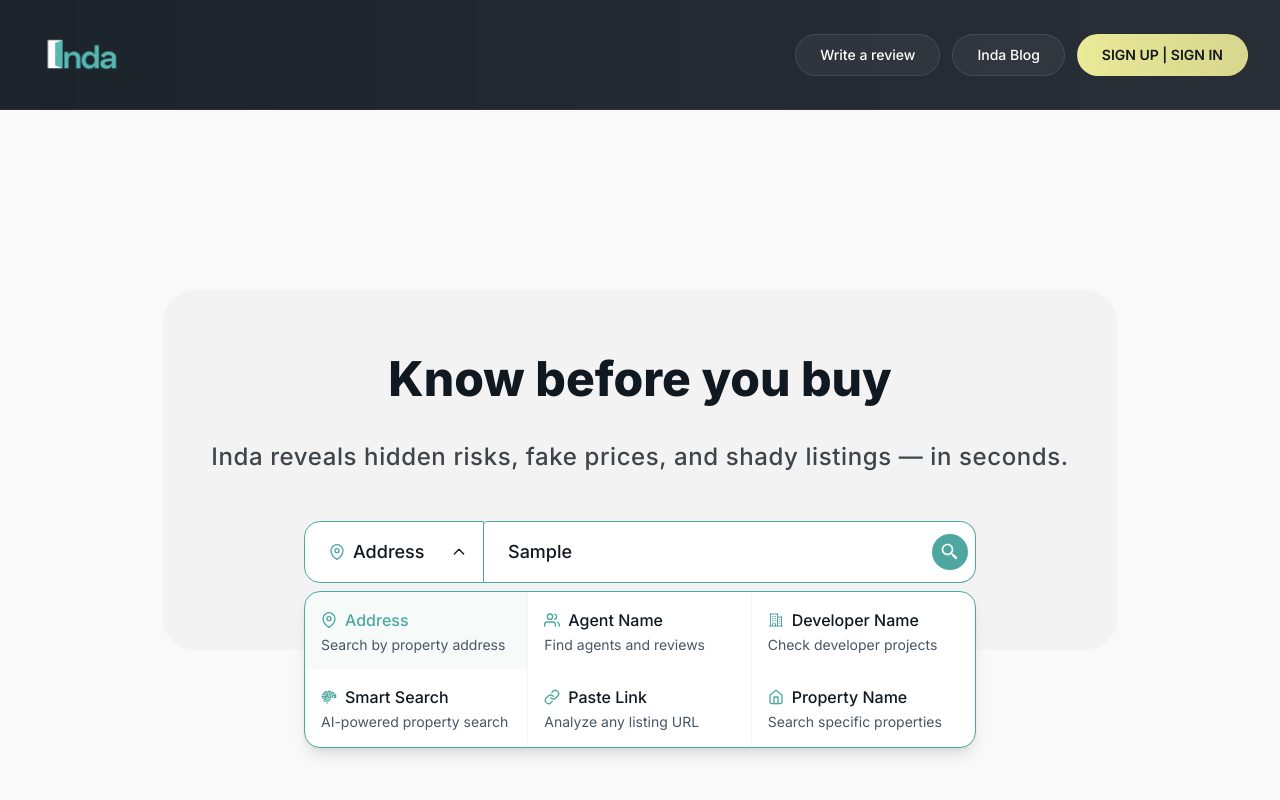
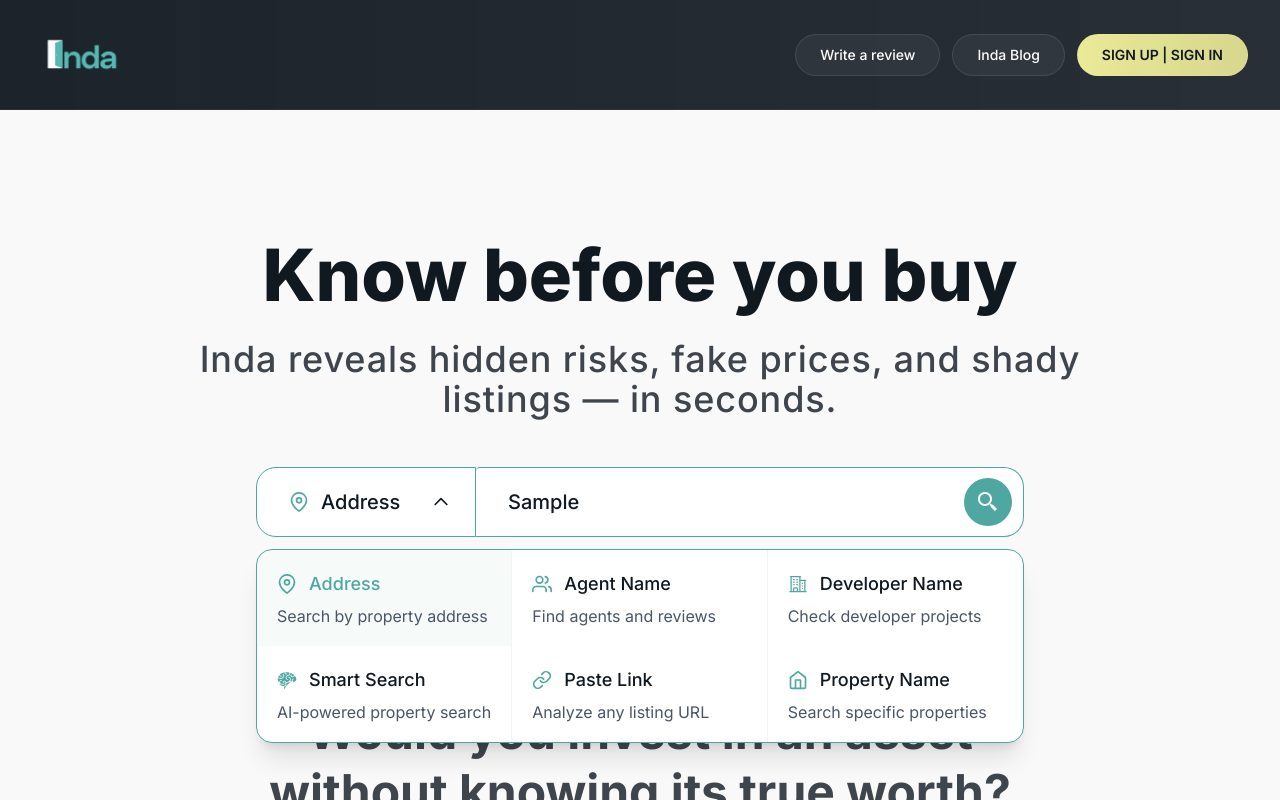
Before and after one commit to Inda-Realty-Limited/inda-home, a Next.js app: page / in a window 1280 px wide. Both pictures are taken after typing "Sample" into the empty fields and a click on the button "Address". Shown: the top 800 px of the page. Built offline with nearby package versions, Linux system fonts and the light colour scheme.

Commit message:
feat: update options in Signup component for improved clarity and consistency

```diff
--- a/src/views/auth/sign-up.tsx
+++ b/src/views/auth/sign-up.tsx
@@ -84,50 +84,62 @@
   }, []);
 
   const lookingToDoOptions = [
-    { value: "buy", label: "Buy a home to live in", icon: <FiHome /> },
-    { value: "invest", label: "Invest in Property", icon: <FiBriefcase /> },
-    { value: "agent", label: "I am an agent or developer", icon: <FiUser /> },
     {
-      value: "bank",
+      value: "Buy a home to live in",
+      label: "Buy a home to live in",
+      icon: <FiHome />,
+    },
+    {
+      value: "Invest in Property",
+      label: "Invest in Property",
+      icon: <FiBriefcase />,
+    },
+    {
+      value: "I am an agent or developer",
+      label: "I am an agent or developer",
+      icon: <FiUser />,
+    },
+    {
+      value: "I work with a bank or mortgage company",
       label: "I work with a bank or mortgage company",
       icon: <FiTag />,
     },
-    { value: "browse", label: "Just Browsing", icon: <FiGlobe /> },
+    { value: "Just Browsing", label: "Just Browsing", icon: <FiGlobe /> },
   ];
 
   const hearAboutUsOptions = [
     {
-      value: "search",
+      value: "Search Engines: Google, Bing, etc.",
       label: "Search Engines: Google, Bing, etc.",
       icon: <FiSearch />,
     },
     {
-      value: "social",
+      value: "Social Media: Facebook, Instagram, Twitter, YouTube, etc.",
       label: "Social Media: Facebook, Instagram, Twitter, YouTube, etc.",
       icon: <FiUsers />,
     },
     {
-      value: "ads",
+      value: "Online Ads: Google Ads, social media ads, etc.",
       label: "Online Ads: Google Ads, social media ads, etc.",
       icon: <FiTag />,
     },
     {
-      value: "referral",
+      value: "Referral: A friend, family member, or colleague",
       label: "Referral: A friend, family member, or colleague",
       icon: <FiUser />,
     },
     {
-      value: "website",
+      value: "Website: Direct visit to our website",
       label: "Website: Direct visit to our website",
       icon: <FiGlobe />,
     },
-    { value: "newsletter", label: "Email Newsletter", icon: <FiMail /> },
+    { value: "Email Newsletter", label: "Email Newsletter", icon: <FiMail /> },
     {
-      value: "print",
+      value: "Print Ads: Newspaper, magazine, or flyer",
       label: "Print Ads: Newspaper, magazine, or flyer",
       icon: <FiTag />,
     },
-    { value: "other", label: "Other", icon: <FiTag /> },
+    { value: "Other", label: "Other", icon: <FiTag /> },
   ];
 
   return (
--- a/src/views/index.tsx
+++ b/src/views/index.tsx
@@ -123,62 +123,46 @@
     >
       <Navbar />
       <motion.section
-        className="flex flex-col bg-[#f9f9f9] items-center justify-center h-[90vh] relative z-10 px-4 sm:px-6 lg:px-8"
+        className="flex flex-col bg-[#f9f9f9] items-center justify-center min-h-[70vh] relative z-10 px-4 sm:px-6 lg:px-8 py-8"
         initial={{ opacity: 0, y: 20 }}
         animate={{ opacity: 1, y: 0 }}
         exit={{ opacity: 0, y: -20 }}
         transition={{ duration: 0.8, ease: "easeOut" }}
       >
-        <motion.div
-          className="flex flex-col bg-[#E5E5E54D] items-center justify-center h-[60%] sm:h-[50%] rounded-[24px] sm:rounded-[32px] relative z-10 px-3 sm:px-6 lg:px-8"
-          initial={{ opacity: 0, y: 20 }}
-          animate={{ opacity: 1, y: 0 }}
-          exit={{ opacity: 0, y: -20 }}
-          transition={{ duration: 0.8, ease: "easeOut" }}
-        >
+        <div className="flex flex-col items-center justify-center w-full max-w-7xl mx-auto">
           <motion.div
             initial={{ opacity: 0, y: 30 }}
             animate={{ opacity: 1, y: 0 }}
             transition={{ duration: 0.8, delay: 0.2 }}
-            className="text-center mb-6"
+            className="text-center mb-8 sm:mb-12"
           >
-            <h1 className="font-extrabold text-center text-xl sm:text-2xl md:text-3xl lg:text-4xl xl:text-5xl 2xl:text-6xl mb-3 sm:mb-4 text-[#101820] leading-[0.9]">
+            <h1 className="font-extrabold text-center text-3xl sm:text-4xl md:text-5xl lg:text-6xl xl:text-7xl 2xl:text-8xl mb-6 sm:mb-8 text-[#101820] leading-[0.9]">
               Know before you buy
             </h1>
-          </motion.div>
-          <motion.div
-            className="text-center mb-8 sm:mb-12"
-            initial={{ opacity: 0, y: 30 }}
-            animate={{ opacity: 1, y: 0 }}
-            transition={{ duration: 0.8, delay: 0.4 }}
-          >
-            <p className="font-medium text-center text-base sm:text-lg md:text-xl lg:text-2xl text-[#101820]/80 tracking-wide max-w-4xl mx-auto px-2 sm:px-4">
+            <p className="font-medium text-center text-lg sm:text-xl md:text-2xl lg:text-3xl xl:text-4xl text-[#101820]/80 tracking-wide max-w-5xl mx-auto px-2 sm:px-4">
               Inda reveals hidden risks, fake prices, and shady listings — in
               seconds.
             </p>
           </motion.div>
           <motion.div
-            className="flex items-center justify-center w-full px-2 sm:px-4 lg:px-8"
+            className="flex items-center justify-center w-full max-w-4xl mx-auto"
             initial={{ opacity: 0, y: 30 }}
             animate={{ opacity: 1, y: 0 }}
             transition={{ duration: 0.8, delay: 0.6 }}
           >
             {/* Dropdown Button */}
-            <div
-              className="relative w-full max-w-sm sm:max-w-2xl"
-              ref={dropdownRef}
-            >
+            <div className="relative w-full max-w-3xl" ref={dropdownRef}>
               <div className="flex flex-col sm:flex-row items-center gap-0 w-full">
                 <button
                   onClick={() => setIsDropdownOpen(!isDropdownOpen)}
-                  className="flex items-center bg-white border border-[#4EA8A1] rounded-t-[16px] sm:rounded-l-[16px] sm:rounded-tr-none pl-4 sm:pl-6 pr-3 sm:pr-4 py-3 sm:py-4 min-w-[160px] sm:min-w-[180px] w-full sm:w-auto hover:bg-gray-50 transition-colors duration-200"
+                  className="flex items-center bg-white border border-[#4EA8A1] rounded-t-[20px] sm:rounded-l-[20px] sm:rounded-tr-none pl-6 sm:pl-8 pr-4 sm:pr-6 py-4 sm:py-5 min-w-[200px] sm:min-w-[220px] w-full sm:w-auto hover:bg-gray-50 transition-colors duration-200"
                 >
-                  <selectedSearchType.icon className="w-4 h-4 text-[#4EA8A1] mr-2" />
-                  <span className="text-[#101820] font-medium text-base sm:text-lg whitespace-nowrap mr-2">
+                  <selectedSearchType.icon className="w-5 h-5 text-[#4EA8A1] mr-3" />
+                  <span className="text-[#101820] font-medium text-lg sm:text-xl whitespace-nowrap mr-3">
                     {selectedSearchType.label}
                   </span>
                   <svg
-                    className={`w-4 h-4 text-[#101820] transition-transform duration-200 ml-auto ${
+                    className={`w-5 h-5 text-[#101820] transition-transform duration-200 ml-auto ${
                       isDropdownOpen ? "rotate-180" : ""
                     }`}
                     fill="none"
@@ -206,14 +190,14 @@
                       }
                     }}
                     placeholder={selectedSearchType.placeholder}
-                    className="w-full border border-t-0 sm:border-t border-l sm:border-l-0 border-[#4EA8A1] rounded-b-[16px] sm:rounded-r-[16px] sm:rounded-bl-none pl-4 sm:pl-6 pr-12 sm:pr-16 py-3 sm:py-4 text-base sm:text-lg placeholder:text-[#9CA3AF] font-medium text-[#101820] focus:outline-none bg-white transition-all duration-200 focus:shadow-lg"
+                    className="w-full border border-t-0 sm:border-t border-l sm:border-l-0 border-[#4EA8A1] rounded-b-[20px] sm:rounded-r-[20px] sm:rounded-bl-none pl-6 sm:pl-8 pr-16 sm:pr-20 py-4 sm:py-5 text-lg sm:text-xl placeholder:text-[#9CA3AF] font-medium text-[#101820] focus:outline-none bg-white transition-all duration-200 focus:shadow-lg"
                   />
                   {/* Search Button inside the input */}
                   <button
                     onClick={handleSearch}
-                    className="absolute right-2 top-1/2 transform -translate-y-1/2 bg-[#4EA8A1] hover:bg-[#4EA8A1] rounded-full p-2 transition-all duration-200 hover:shadow-lg hover:scale-105"
+                    className="absolute right-3 top-1/2 transform -translate-y-1/2 bg-[#4EA8A1] hover:bg-[#3d9691] rounded-full p-3 transition-all duration-200 hover:shadow-lg hover:scale-105"
                   >
-                    <BiSearchAlt2 className="text-white text-lg sm:text-xl" />
+                    <BiSearchAlt2 className="text-white text-xl sm:text-2xl" />
                   </button>
                 </div>
               </div>
@@ -226,7 +210,7 @@
                     animate={{ opacity: 1, y: 0, scale: 1 }}
                     exit={{ opacity: 0, y: -10, scale: 0.95 }}
                     transition={{ duration: 0.2 }}
-                    className="absolute top-full left-0 right-0 mt-2 w-full bg-white border border-[#4EA8A1] rounded-2xl shadow-lg z-50 overflow-hidden"
+                    className="absolute top-full left-0 right-0 mt-3 w-full bg-white border border-[#4EA8A1] rounded-2xl shadow-xl z-50 overflow-hidden"
                   >
                     <div className="grid grid-cols-1 sm:grid-cols-3">
                       {searchTypes.map((type, index) => (
@@ -237,7 +221,7 @@
                             setIsDropdownOpen(false);
                             setSearch("");
                           }}
-                          className={`text-left p-4 hover:bg-[#4EA8A1]/10 transition-colors duration-200 ${
+                          className={`text-left p-5 hover:bg-[#4EA8A1]/10 transition-colors duration-200 ${
                             index < searchTypes.length - 1
                               ? "border-b sm:border-b-0"
                               : ""
@@ -252,13 +236,13 @@
                               : "text-[#101820]"
                           }`}
                         >
-                          <div className="flex items-center mb-1">
-                            <type.icon className="w-4 h-4 text-[#4EA8A1] mr-2 flex-shrink-0" />
-                            <div className="font-medium text-sm lg:text-base">
+                          <div className="flex items-center mb-2">
+                            <type.icon className="w-5 h-5 text-[#4EA8A1] mr-3 flex-shrink-0" />
+                            <div className="font-medium text-base lg:text-lg">
                               {type.label}
                             </div>
                           </div>
-                          <div className="text-xs lg:text-sm text-gray-600 mt-1 leading-tight">
+                          <div className="text-sm lg:text-base text-gray-600 mt-1 leading-tight">
                             {type.description}
                           </div>
                         </button>
@@ -269,7 +253,7 @@
               </AnimatePresence>
             </div>
           </motion.div>
-        </motion.div>
+        </div>
       </motion.section>
 
       <motion.section
```
